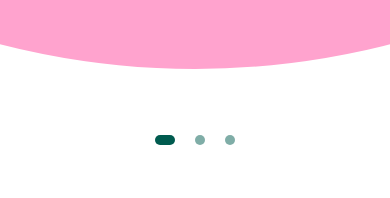
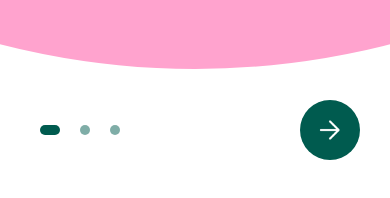
Before and after one commit to eleazar-nascimento/onboarding-screen, a React Native app: screen / in a window 390 px wide. Shown: the part 634-832 px from the top of the page. Built offline with nearby package versions, Linux system fonts and the light colour scheme.

Commit message:
feat: create Button component and animation

```diff
--- a/App.tsx
+++ b/App.tsx
@@ -4,6 +4,7 @@ import { View, StyleSheet, FlatList, ViewToken } from "react-native";
 import data, { OnboardingData } from "./src/data/data";
 import { RenderItem } from "./src/components/RenderItem";
 import {Pagination} from "./src/components/Pagination";
+import { CustomButton } from "./src/components/CustomButton";
 
 export default function App() {
   const flatListRef = useAnimatedRef<FlatList<OnboardingData>>();
@@ -45,6 +46,12 @@ export default function App() {
       />
       <View style={styles.bottomContainer}>
         <Pagination data={data} x={x} />
+        <CustomButton
+          flatlistRef={flatListRef}
+          flatlistIndex={flatListIndex}
+          dataLength={data.length}
+          x={x}
+        />
       </View>
     </View>
   );
@@ -60,6 +67,9 @@ const styles = StyleSheet.create({
     left: 0,
     right: 0,
     marginHorizontal: 30,
-    paddingVertical: 30
+    paddingVertical: 30,
+    flexDirection: 'row',
+    justifyContent: 'space-between',
+    alignItems: 'center',
   }
 })
--- /dev/null
+++ b/src/components/CustomButton.tsx
@@ -0,0 +1,134 @@
+import {
+  FlatList,
+  Image,
+  StyleSheet,
+  Text,
+  TouchableWithoutFeedback,
+  View,
+  useWindowDimensions,
+} from "react-native";
+import Animated, {
+  AnimatedRef,
+  SharedValue,
+  interpolateColor,
+  useAnimatedStyle,
+  withSpring,
+  withTiming,
+} from "react-native-reanimated";
+import data, { OnboardingData } from "../data/data";
+
+type CustomButtonProps = {
+  dataLength: number;
+  flatlistIndex: SharedValue<number>;
+  flatlistRef: AnimatedRef<FlatList<OnboardingData>>;
+  x: SharedValue<number>;
+};
+
+export function CustomButton({
+  dataLength,
+  flatlistIndex,
+  flatlistRef,
+  x,
+}: CustomButtonProps) {
+  const { width: SCREEN_WIDTH } = useWindowDimensions();
+
+  const buttonAnimationStyle = useAnimatedStyle(() => {
+    return {
+      width:
+        flatlistIndex.value === dataLength - 1
+          ? withSpring(140)
+          : withSpring(60),
+      height: 60,
+    };
+  });
+
+  const animatedColor = useAnimatedStyle(() => {
+    const backgroundColor = interpolateColor(
+      x.value,
+      [0, SCREEN_WIDTH, 2 * SCREEN_WIDTH],
+      ["#005b4f", "#1e2169", "#f15937"]
+    );
+    return {
+      backgroundColor: backgroundColor,
+    };
+  });
+
+  const arrowAnimationStyle = useAnimatedStyle(() => {
+    return {
+      width: 30,
+      height: 30,
+      opacity:
+        flatlistIndex.value === dataLength - 1 ? withTiming(0) : withTiming(1),
+      transform: [
+        {
+          translateX:
+            flatlistIndex.value === dataLength - 1
+              ? withTiming(100)
+              : withTiming(0),
+        },
+      ],
+    };
+  });
+
+  const textAnimationStyle = useAnimatedStyle(() => {
+    return {
+      opacity: flatlistIndex.value === dataLength -1
+      ? withTiming(1)
+      : withTiming(0),
+      transform: [
+        {
+          translateX: flatlistIndex.value === dataLength - 1
+          ? withTiming(0)
+          : withTiming(-100)
+        }
+      ]
+    }
+  })
+
+  return (
+    <TouchableWithoutFeedback
+      onPress={() => {
+        if (flatlistIndex.value < dataLength - 1) {
+          flatlistRef.current?.scrollToIndex({
+            index: flatlistIndex.value + 1,
+          });
+        } else {
+          console.log("Navigate to nest screen");
+        }
+      }}
+    >
+      <Animated.View
+        style={[styles.container, animatedColor, buttonAnimationStyle]}
+      >
+        <Animated.Text style={[styles.textButton, textAnimationStyle]}>Get Started</Animated.Text>
+        <Animated.Image
+          source={require("../assets/images/ArrowIcon.png")}
+          style={[styles.arrow, arrowAnimationStyle]}
+        />
+      </Animated.View>
+    </TouchableWithoutFeedback>
+  );
+}
+
+export const styles = StyleSheet.create({
+  container: {
+    backgroundColor: "black",
+    padding: 10,
+    borderRadius: 100,
+    justifyContent: "center",
+    alignItems: "center",
+    overflow: "hidden",
+    width: 60,
+    height: 60,
+  },
+  arrow: {
+    position: "absolute",
+    width: 30,
+    height: 30,
+  },
+  textButton: {
+    color: 'white',
+    fontSize: 16,
+    position: 'absolute'
+  }
+});
```
